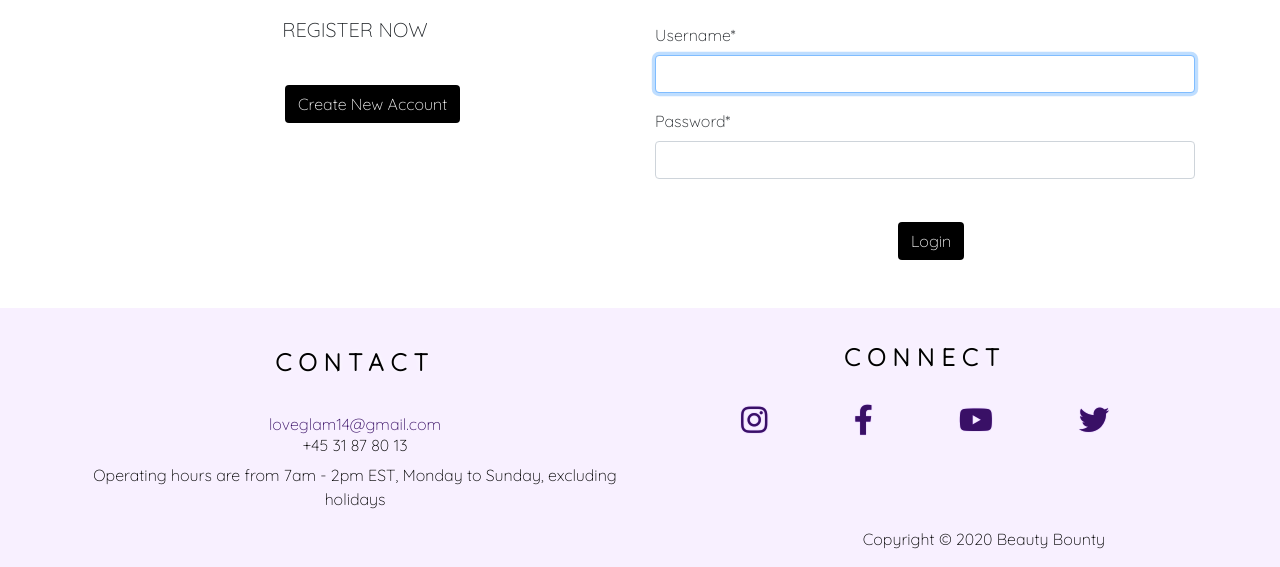
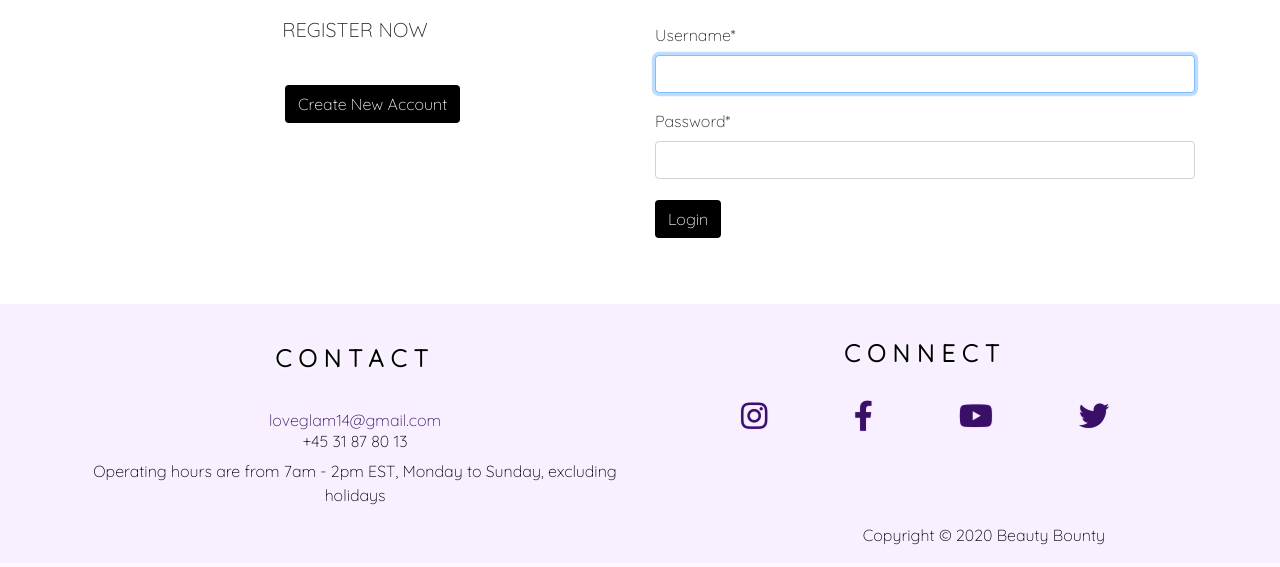
Before and after one commit to Vasileia-Apostolou/Beauty_Bounty, a Django app: page /account/login/ in a window 1280 px wide. Shown: the part 237-804 px from the top of the page. After the commit the page ends 782 px from the top, so only its background shows below. Run offline with Django 3.2, Linux system fonts and the light colour scheme; data that the repository does not hold is empty; some libraries are stand-ins or nearby versions.

```diff
--- a/store/static/css/style.css
+++ b/store/static/css/style.css
@@ -140,8 +140,7 @@ body {
 }
 
 .login-button {
-    margin-left: 45%;
-    margin-top: 5%;
+    margin: 5px auto;
     background-color: black;
     color: white !important;
 }
```
Also changed, not shown: README.md.
